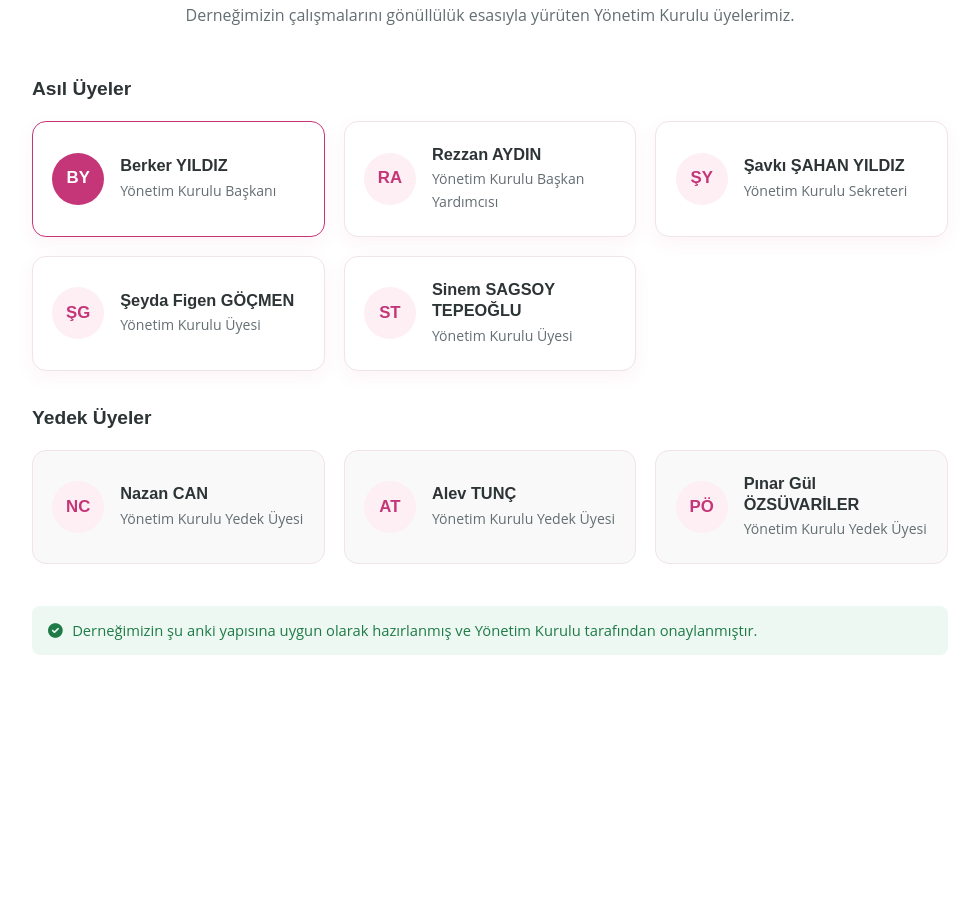
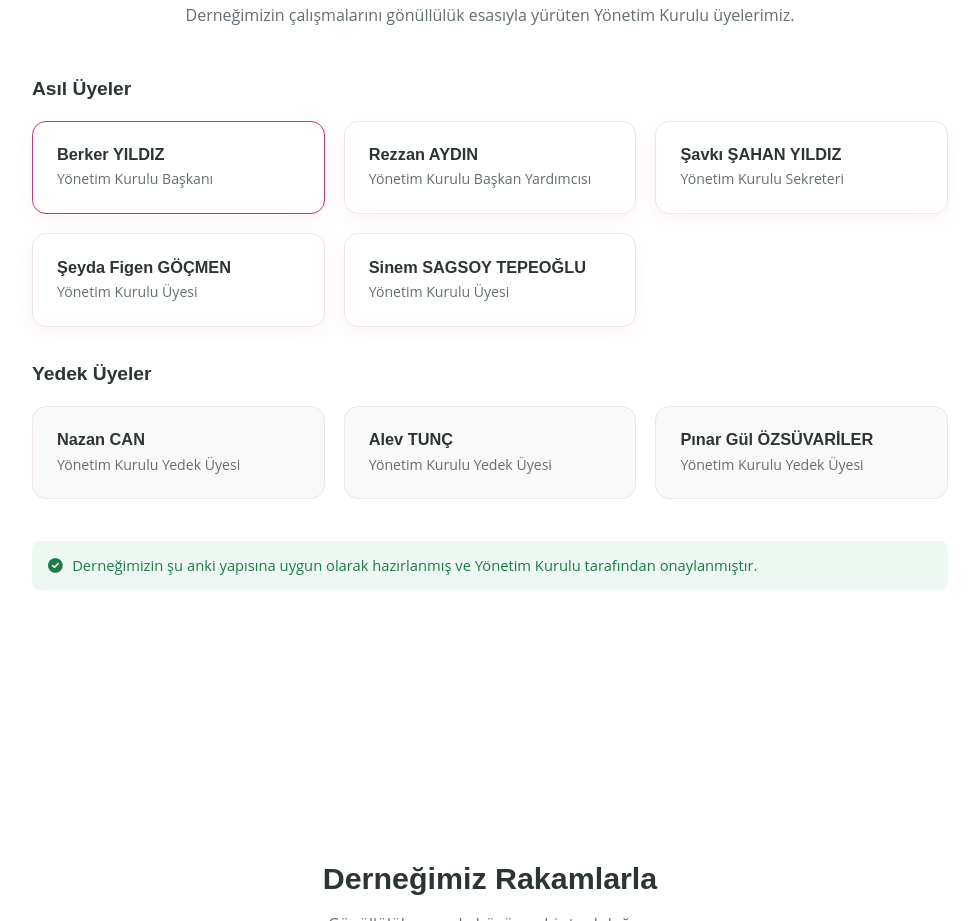
Before and after one commit to Brainfitnarlidere/maki, a plain HTML site: page hakkimizda/index.html in a window 1280 px wide. Shown: the part 1180-2101 px from the top of the page, without its empty margins (150-1129 px from the left). Drawn offline with Linux system fonts and the light colour scheme.

Commit message:
Yönetim kurulu kartlarından baş harfler kaldırıldı
Co-Authored-By: Claude Opus 5.5 <noreply@anthropic.com>

```diff
--- a/hakkimizda/index.html
+++ b/hakkimizda/index.html
@@ -31,10 +31,8 @@
         .board h2 { font-size: 1.25rem; margin: 2.4rem 0 1.2rem; display: block; color: var(--text-color); }
         .board h2::after { display: none; }
         .board-grid { display: grid; grid-template-columns: repeat(3, 1fr); gap: 1.2rem; list-style: none; padding: 0; margin: 0; }
-        .board-card { background: #fff; border: 1px solid #f0e3ea; border-radius: 14px; padding: 1.4rem 1.2rem; display: flex; align-items: center; gap: 1rem; box-shadow: 0 6px 18px rgba(197, 54, 120, 0.06); }
-        .board-avatar { flex: 0 0 52px; width: 52px; height: 52px; border-radius: 50%; background: var(--primary-light); color: var(--primary-color); display: flex; align-items: center; justify-content: center; font-family: 'Montserrat', sans-serif; font-weight: 700; font-size: 1.05rem; }
+        .board-card { background: #fff; border: 1px solid #f0e3ea; border-radius: 14px; padding: 1.4rem 1.5rem; display: flex; align-items: center; box-shadow: 0 6px 18px rgba(197, 54, 120, 0.06); }
         .board-card.is-chair { border-color: var(--primary-color); }
-        .board-card.is-chair .board-avatar { background: var(--primary-color); color: #fff; }
         .board-name { font-family: 'Montserrat', sans-serif; font-weight: 700; color: var(--text-color); font-size: 1.02rem; line-height: 1.3; }
         .board-role { color: var(--light-text); font-size: 0.88rem; margin-top: 0.2rem; }
         .board-grid.is-substitute .board-card { background: var(--bg-light); box-shadow: none; }
@@ -81,23 +79,18 @@
             <h3 class="board-sub">Asıl Üyeler</h3>
             <ul class="board-grid">
                 <li class="board-card is-chair">
-                    <span class="board-avatar" aria-hidden="true">BY</span>
                     <div><div class="board-name">Berker YILDIZ</div><div class="board-role">Yönetim Kurulu Başkanı</div></div>
                 </li>
                 <li class="board-card">
-                    <span class="board-avatar" aria-hidden="true">RA</span>
                     <div><div class="board-name">Rezzan AYDIN</div><div class="board-role">Yönetim Kurulu Başkan Yardımcısı</div></div>
                 </li>
                 <li class="board-card">
-                    <span class="board-avatar" aria-hidden="true">ŞY</span>
                     <div><div class="board-name">Şavkı ŞAHAN YILDIZ</div><div class="board-role">Yönetim Kurulu Sekreteri</div></div>
                 </li>
                 <li class="board-card">
-                    <span class="board-avatar" aria-hidden="true">ŞG</span>
                     <div><div class="board-name">Şeyda Figen GÖÇMEN</div><div class="board-role">Yönetim Kurulu Üyesi</div></div>
                 </li>
                 <li class="board-card">
-                    <span class="board-avatar" aria-hidden="true">ST</span>
                     <div><div class="board-name">Sinem SAGSOY TEPEOĞLU</div><div class="board-role">Yönetim Kurulu Üyesi</div></div>
                 </li>
             </ul>
@@ -105,15 +98,12 @@
             <h3 class="board-sub">Yedek Üyeler</h3>
             <ul class="board-grid is-substitute">
                 <li class="board-card">
-                    <span class="board-avatar" aria-hidden="true">NC</span>
                     <div><div class="board-name">Nazan CAN</div><div class="board-role">Yönetim Kurulu Yedek Üyesi</div></div>
                 </li>
                 <li class="board-card">
-                    <span class="board-avatar" aria-hidden="true">AT</span>
                     <div><div class="board-name">Alev TUNÇ</div><div class="board-role">Yönetim Kurulu Yedek Üyesi</div></div>
                 </li>
                 <li class="board-card">
-                    <span class="board-avatar" aria-hidden="true">PÖ</span>
                     <div><div class="board-name">Pınar Gül ÖZSÜVARİLER</div><div class="board-role">Yönetim Kurulu Yedek Üyesi</div></div>
                 </li>
             </ul>
```
